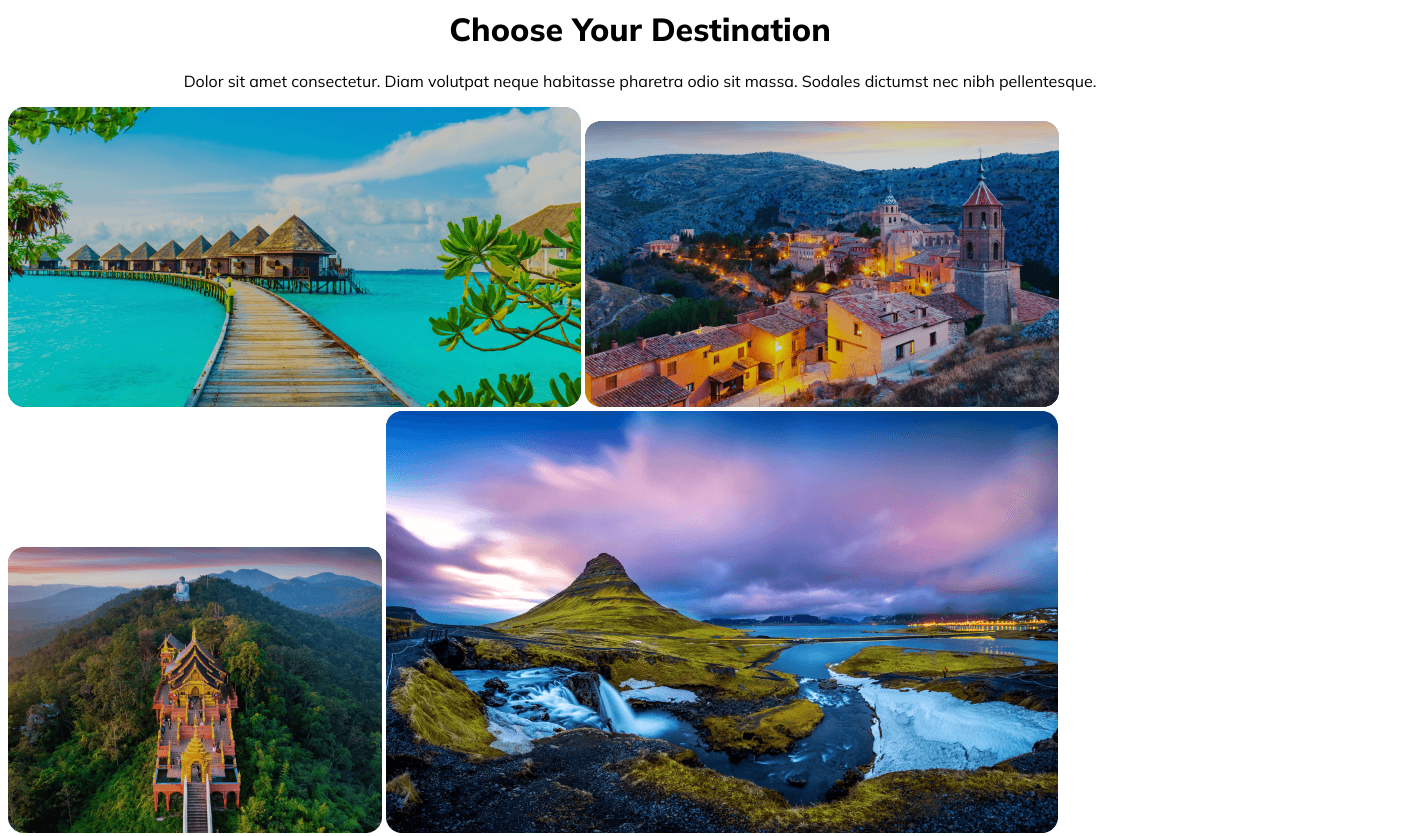
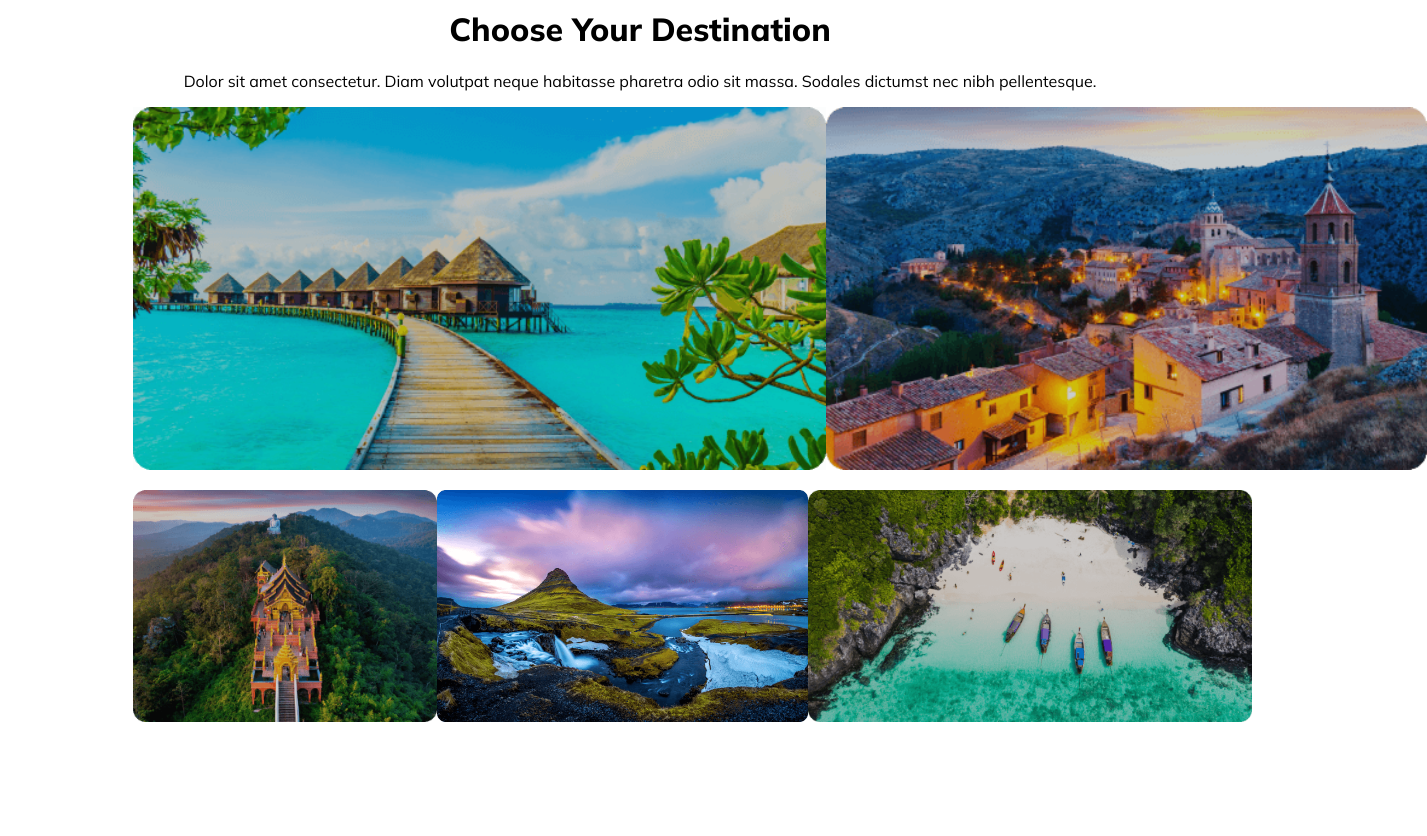
Before and after one commit to rubayet9/B9A2-Hero-Travel-main, a plain HTML site: page Html/index.html in a window 1280 px wide. Shown: the part 1320-2156 px from the top of the page, 1427 px wide, since content can reach past the window. Drawn offline with nearby package versions, Linux system fonts and the light colour scheme.

Commit message:
image added

```diff
--- a/Html/style.css
+++ b/Html/style.css
@@ -53,71 +53,108 @@ nav li a {
     background-size: cover;
     max-width: 100%;
     height: 400px;
-   position:relative;
+    position: relative;
     padding-top: 80px;
     color: #fff;
 }
-.b h1{
+
+.b h1 {
     font-size: 60px;
     font-weight: 800;
 }
 
-.b{
+.b {
     text-align: center;
     height: 550px;
     margin-left: 130px;
     margin-right: 130px;
 }
-.b1 input , button{
+
+.b1 input,
+button {
     border: none;
     width: 140px;
     height: 45px;
     border-radius: 8px;
 }
-.b1 button{
+
+.b1 button {
     background-color: #FF5400;
     color: #fff;
     align-items: center;
     justify-content: center;
     margin-top: 50px;
 }
-.b1 ::placeholder{
+
+.b1 ::placeholder {
     padding-left: 10px;
 }
-.c{
+
+.c {
     display: flex;
     margin-right: 125px;
 }
-.c0{
+
+.c0 {
     /* border: 2px solid salmon; */
     padding-right: 85px;
     margin-left: 125px;
 }
-.c00{
+
+.c00 {
     font-weight: 800;
     font-size: 40px;
 }
-section .cc{
+
+section .cc {
     font-size: 16px;
 }
-section .c11{
+
+section .c11 {
     background-color: #FF5400;
     color: #fff;
     font-weight: 500;
     margin-top: 50;
 }
-.d{
+
+.d {
     margin-top: 70px;
     margin-left: 125px;
     margin-right: 125px;
     text-align: center;
 }
-.d1{
+
+.d1 {
     text-align: center;
     font-weight: 800;
 
 }
-.e{
+
+.e {
     display: grid;
-    gri
+    grid-template-columns: 2fr;
+    justify-content: space-between;
+    align-items: initial;
+    margin-left: 125px;
+    margin-right: 125px;
+    row-gap: 20px;
 }
+.e1{
+    display: flex;
+    flex: 1;
+    justify-content: space-between;
+
+}
+.e1 img {
+    width: 70%;
+}
+
+.e2 img {
+    height: 48%;
+}
+
+.e2 {
+    display: flex;
+    flex: 1;
+    justify-content: space-between;
+}
```
Lines whose indentation alone changed are shown as unchanged.
